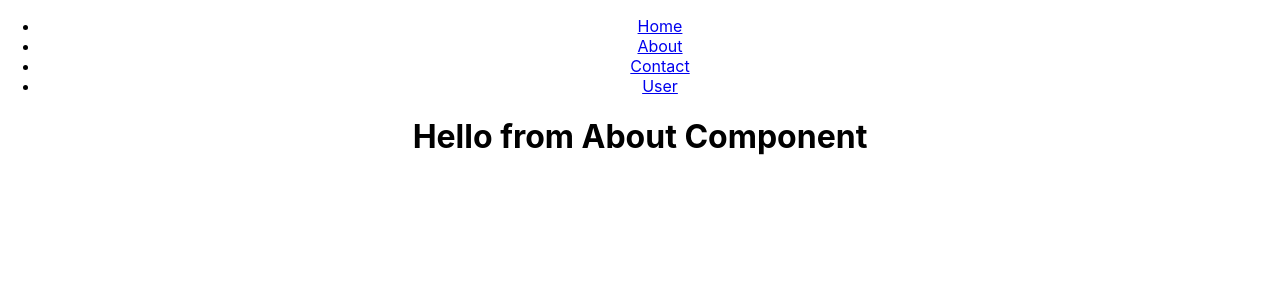
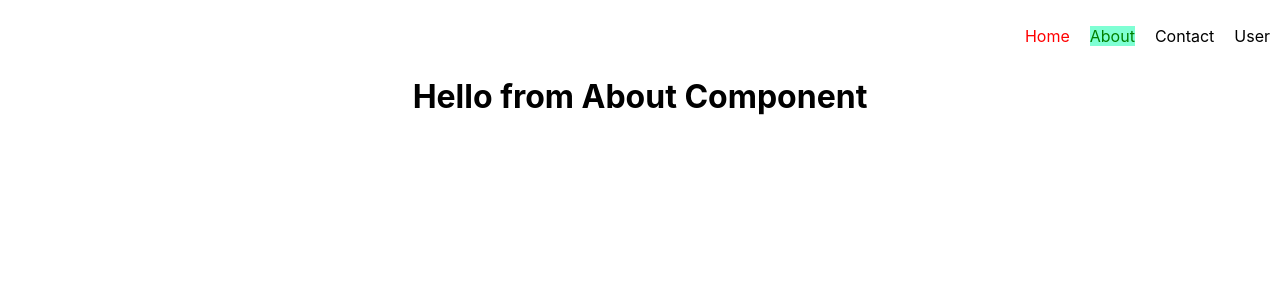
Before and after one commit to h-shaktawat/the-react-app, a React (Create React App) app: page /about in a window 1280 px wide. Shown: the top 300 px of the page. Built offline with nearby package versions, Linux system fonts and the light colour scheme.

Commit message:
Link and Nav Link style

```diff
--- a/src/App.css
+++ b/src/App.css
@@ -28,10 +28,34 @@
   color: #61dafb;
 }
 
+.nav-bar-ul {
+  text-align: right;
+}
+
+.nav-bar-ul li {
+  display: inline-block;
+  padding: 10px;
+}
+
+.nav-bar-link {
+  color: black;
+  text-decoration: none;
+}
+
+.nav-bar-link:hover {
+  color: blue;
+}
+
+.active {
+  color: green;
+  background-color: aquamarine;
+}
+
 @keyframes App-logo-spin {
   from {
     transform: rotate(0deg);
   }
+
   to {
     transform: rotate(360deg);
   }
--- a/src/components/NavBar.js
+++ b/src/components/NavBar.js
@@ -1,21 +1,21 @@
 import React, { Component } from 'react';
-import { Link } from 'react-router-dom';
+import { NavLink } from 'react-router-dom';
 
 function NavBar() {
     return (
         <div className="nav-bar">
-            <ul>
+            <ul className="nav-bar-ul">
                 <li>
-                    <Link to="/">Home</Link>
+                    <NavLink className="nav-bar-link" style={{ color: 'red' }} to="/">Home</NavLink>
                 </li>
                 <li>
-                    <Link to="/about">About</Link>
+                    <NavLink className="nav-bar-link" to="/about">About</NavLink>
                 </li>
                 <li>
-                    <Link to="/contact">Contact</Link>
+                    <NavLink className="nav-bar-link" to="/contact">Contact</NavLink>
                 </li>
                 <li>
-                    <Link to="/user">User</Link>
+                    <NavLink className="nav-bar-link" to="/user">User</NavLink>
                 </li>
             </ul>
         </div>
```
